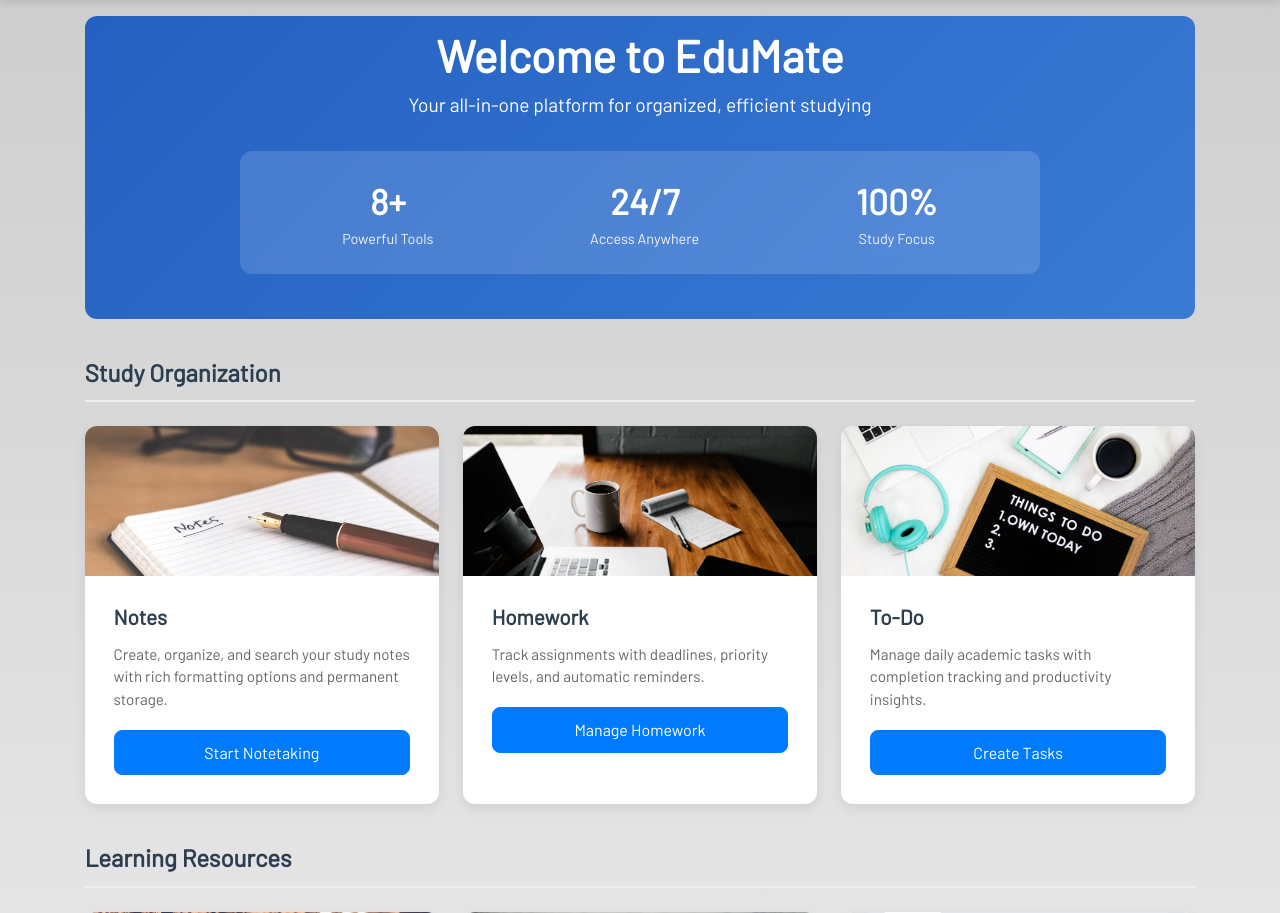
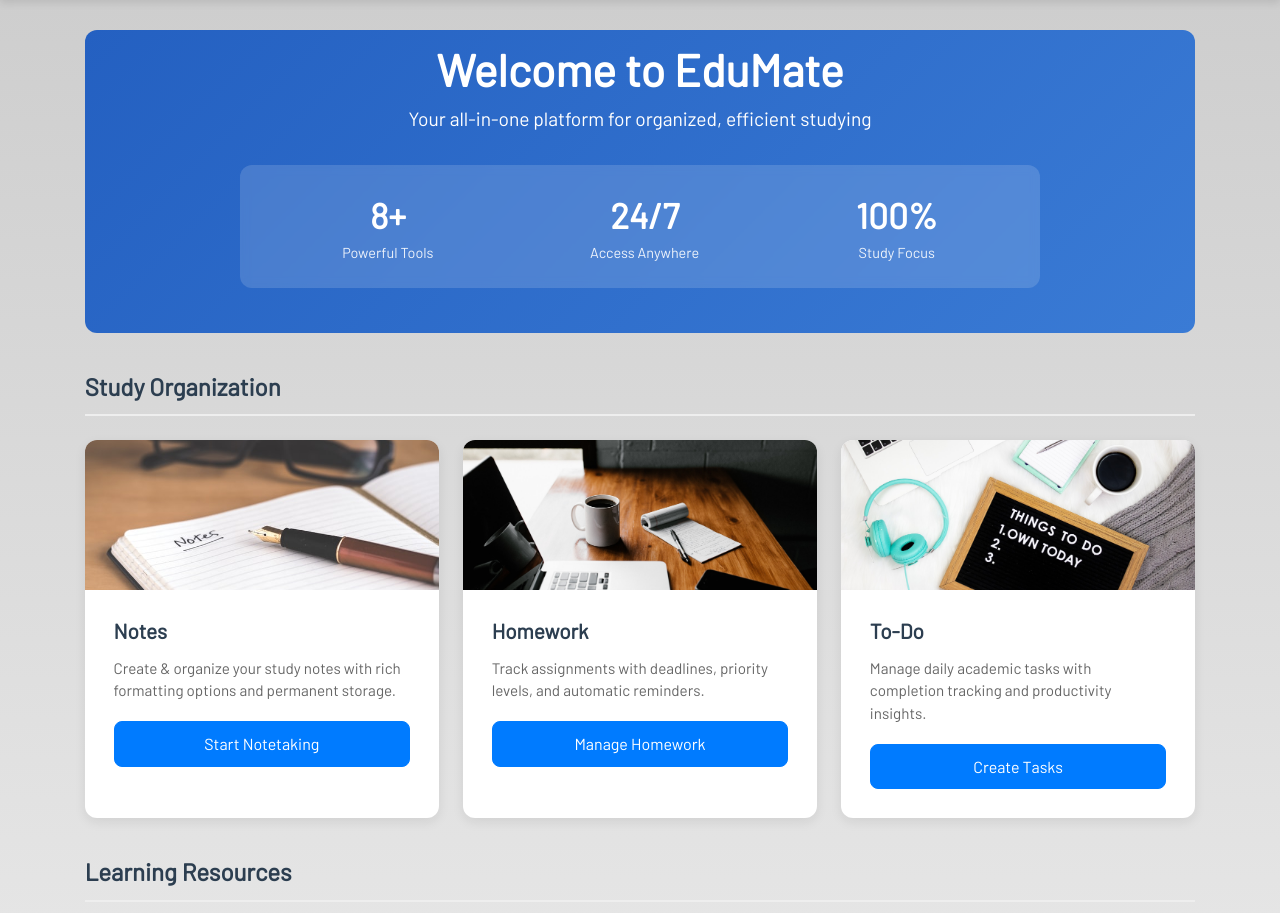
Before and after one commit to RiyadSheikh27/EduMate, a Django app: page / in a window 1280 px wide. Shown: the part 76-989 px from the top of the page. Run offline with Django 5.2, Linux system fonts and the light colour scheme; some libraries are stand-ins or nearby versions; some web fonts are replaced.

Commit message:
Requirements Added

```diff
--- a/dashboard/templates/dashboard/base.html
+++ b/dashboard/templates/dashboard/base.html
@@ -19,6 +19,7 @@
     .navbar.bg-primary {
       background-color: #2460c1 !important;
       box-shadow: 0 3px 8px rgba(0,0,0,0.1);
+      margin-bottom: 30px;
     }
     .navbar-brand {
       font-weight: 700;
@@ -37,7 +38,7 @@
       font-weight: 500;
     }
     .dropdown-menu {
-      font-size: 1rem;
+      font-size: 1.4rem;
       min-width: 200px;
     }
     .navbar-toggler {
--- a/dashboard/templates/dashboard/home.html
+++ b/dashboard/templates/dashboard/home.html
@@ -146,7 +146,7 @@
         </div>
         <div class="feature-content">
           <h4 class="feature-title">Notes</h4>
-          <p class="feature-desc">Create, organize, and search your study notes with rich formatting options and permanent storage.</p>
+          <p class="feature-desc">Create & organize your study notes with rich formatting options and permanent storage.</p>
           <a href="{% url 'notes' %}" class="btn btn-primary btn-feature">Start Notetaking</a>
         </div>
       </div>
--- /dev/null
+++ b/requirements.txt
@@ -0,0 +1,2 @@
+python>=3.11
+Django>=3.2.4,<3.3
```
Also changed, not shown: db.sqlite3.
